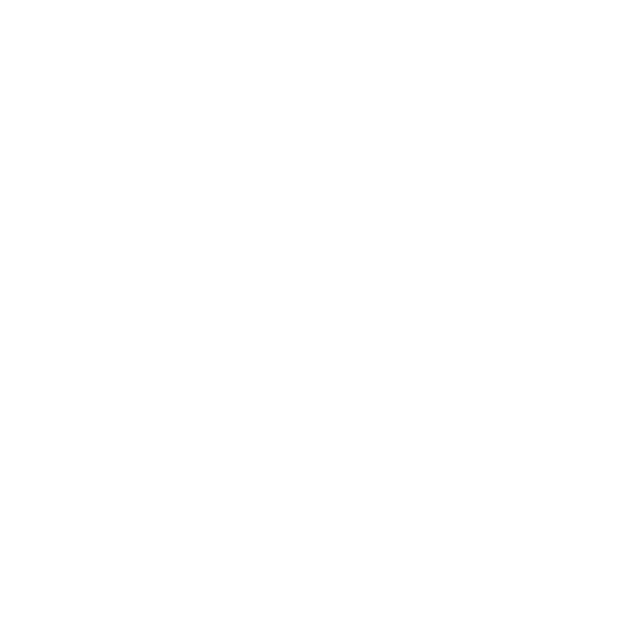
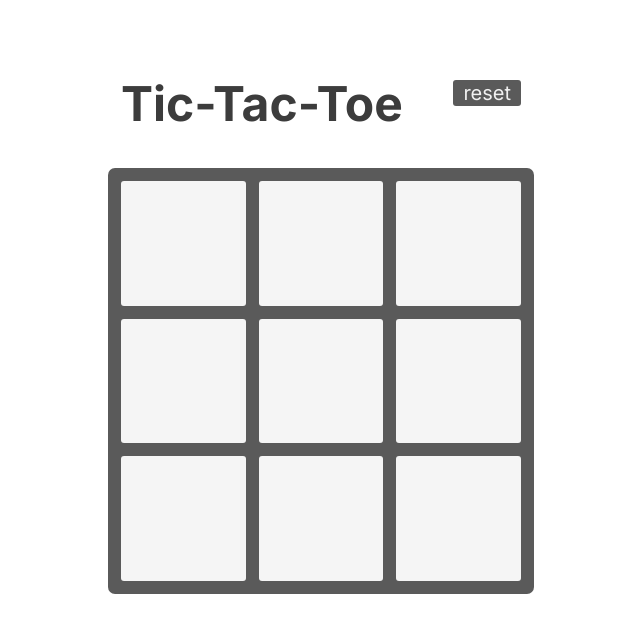
Before and after one commit to JonathanYuan23/Board-Game-Engine, a plain HTML site: page index.html in a window 1280 px wide. Shown: the whole page, without its empty margins (319-959 px from the left). Drawn offline with Linux system fonts and the light colour scheme.

Commit message:
basic ui

```diff
--- a/index.html
+++ b/index.html
@@ -5,8 +5,33 @@
         <meta http-equiv="X-UA-Compatible" content="IE=edge" />
         <meta name="viewport" content="width=device-width, initial-scale=1.0" />
         <title>TIC TAC TOE</title>
+        <!-- css -->
+        <link rel="stylesheet" href="styles/reset.css" />
+        <link rel="stylesheet" href="styles/styles.css" />
     </head>
     <body>
+        <div id="overlay">
+            <header>
+                <h1 id="title">Tic-Tac-Toe</h1>
+                <div id="reset-btn" class="btn">reset</div>
+            </header>
+            <main>
+                <div id="gameboard">
+                    <div id="top-left" class="board-cell"></div>
+                    <div id="top-middle" class="board-cell"></div>
+                    <div id="top-right" class="board-cell"></div>
 
+                    <div id="middle-left" class="board-cell"></div>
+                    <div id="middle-middle" class="board-cell"></div>
+                    <div id="middle-right" class="board-cell"></div>
+
+                    <div id="bottom-left" class="board-cell"></div>
+                    <div id="bottom-middle" class="board-cell"></div>
+                    <div id="bottom-right" class="board-cell"></div>
+                </div>
+            </main>
+        </div>
+        <!-- scripts -->
+        <script src="scripts/index.js"></script>
     </body>
 </html>
--- a/styles/styles.css
+++ b/styles/styles.css
@@ -1 +1,77 @@
 @import url('https://fonts.googleapis.com/css2?family=Inter:wght@300;400;500;700&family=Montserrat:wght@300;400;500;700&display=swap');
+
+/* GLOBAL */
+
+html {
+    font-family: 'Inter', 'Montserrat', sans-serif;
+}
+
+.btn {
+    border: none;
+    cursor: pointer;
+}
+
+/* OVERLAY */
+
+#overlay {
+    transition: all 1.5s;
+}
+
+#overlay.active {
+    filter: blur(10px);
+}
+
+/* HEADER */
+
+header {
+    align-items: flex-start;
+    display: flex;
+    justify-content: space-between;
+    margin: 0 auto;
+    margin-top: 80px;
+    width: 400px;
+}
+
+#title {
+    color: rgba(60, 60, 60, 1);
+    font-size: 3rem;
+    font-weight: 700;
+}
+
+#reset-btn {
+    background-color: rgba(90, 90, 90, 1);
+    border-radius: 3px;
+    color: rgba(240, 240, 240, 1);
+    font-size: 1.25rem;
+    padding: 3px 10px;
+}
+
+/* MAIN CONTENT */
+
+#gameboard {
+    background-color: rgba(90, 90, 90, 1);
+    border-radius: 7px;
+    display: grid;
+    gap: 13px;
+    grid-template-columns: repeat(3, 1fr);
+    grid-template-rows: repeat(3, 1fr);
+    height: 400px;
+    margin: 0 auto;
+    margin-top: 40px;
+    padding: 13px;
+    width: 400px;
+}
+
+.board-cell {
+    background-color: rgba(245, 245, 245, 1);
+    border-radius: 3px;
+    color: rgba(60, 60, 60, 1);
+    cursor: pointer;
+    display: flex;
+    font-size: 5rem;
+    font-weight: 500;
+}
+
+.selection {
+    margin: auto;
+}
```
